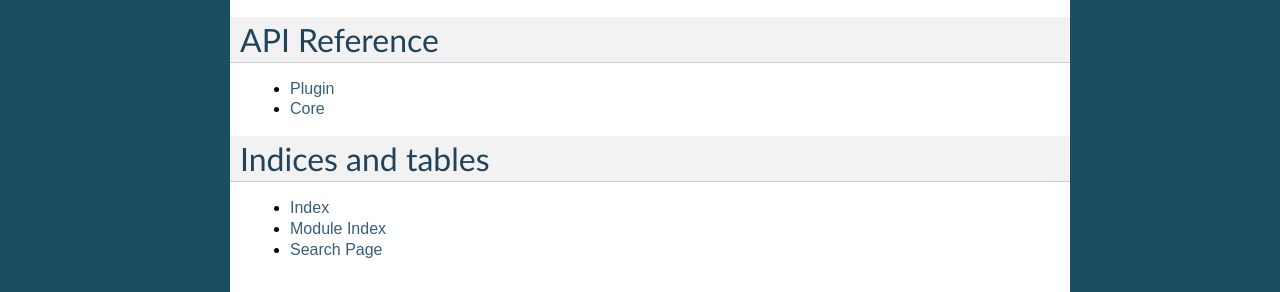
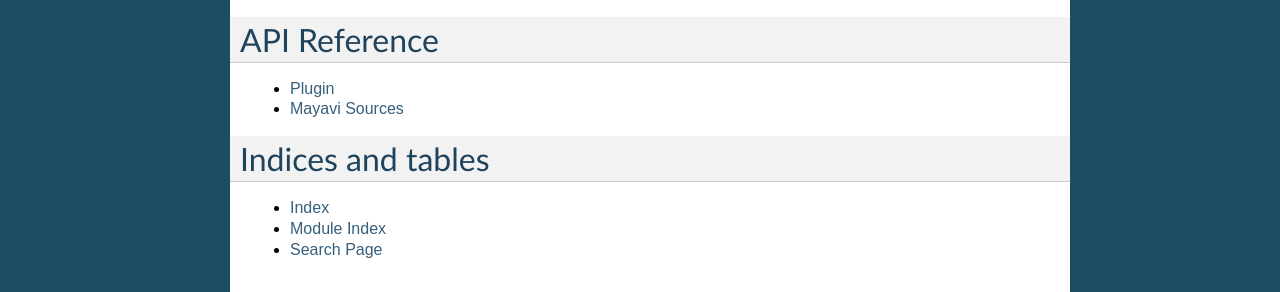
Before and after one commit to simphony/simphony-mayavi, a Sphinx documentation site: the page built from doc/source/index.rst, in a window 1280 px wide. Shown: the part 1740-2032 px from the top of the page. Built offline with Sphinx 7.4.7, drawn with Linux system fonts in a browser that asks for light colours; pages that are not in the unit, such as notebooks, are missing from menus.

Commit message:
fix titple for the sources.rst

```diff
--- a/doc/source/api/sources.rst
+++ b/doc/source/api/sources.rst
@@ -1,7 +1,6 @@
-Core
-====
+Mayavi Sources
+==============
 
-Core components and objects of the simphony package.
 
 .. rubric:: Classes
 
```
